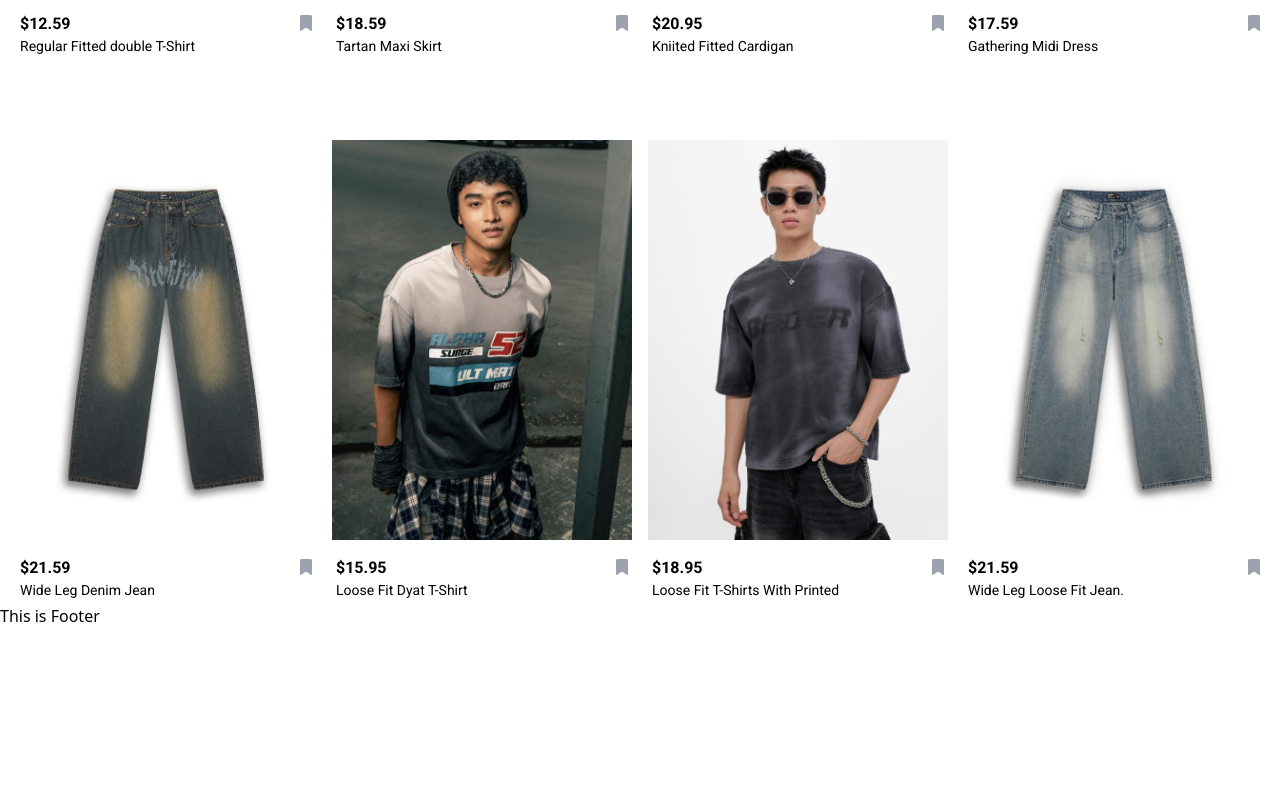
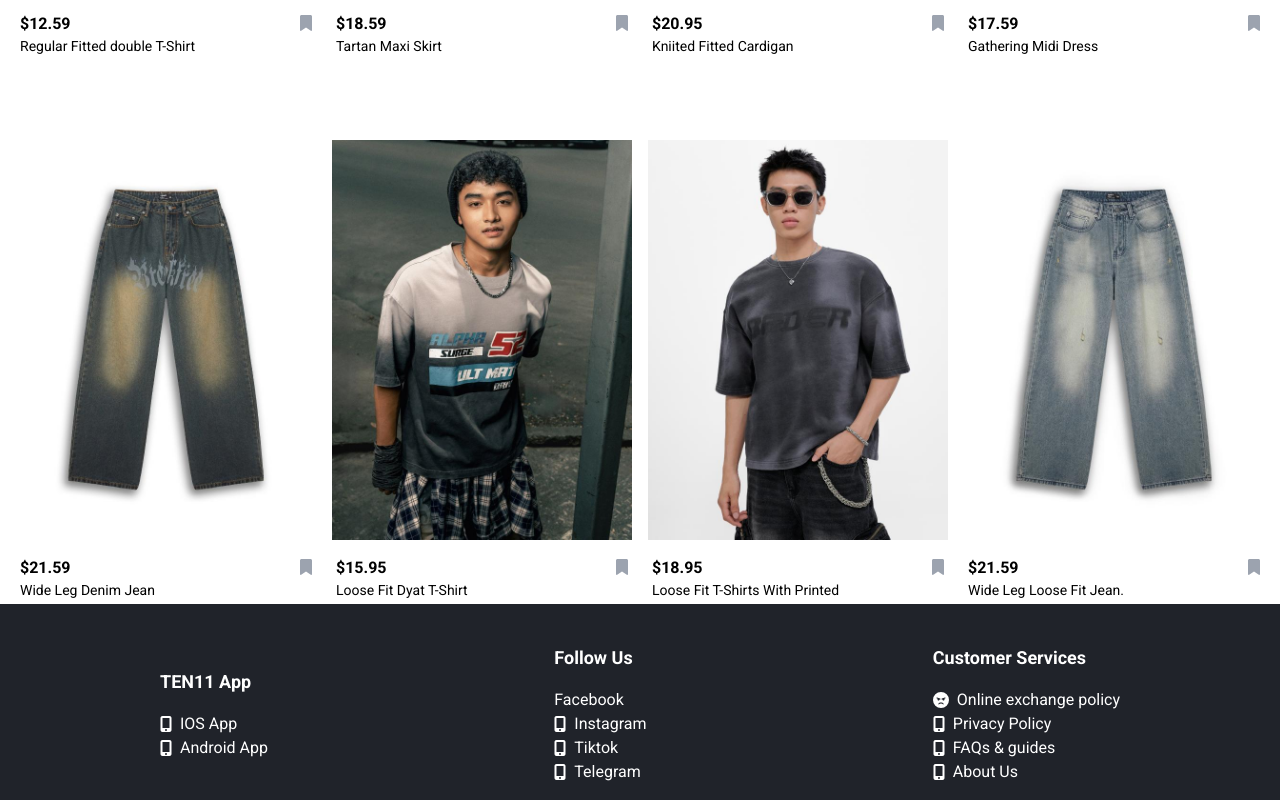
Before and after one commit to UdomHorn/Ten11, a React (Vite) app: page / in a window 1280 px wide. Shown: the part 1879-2679 px from the top of the page. Before the commit the page ends 2507 px from the top, so only its background shows below. Built offline with nearby package versions, Linux system fonts and the light colour scheme; a web font is replaced by a local one.

Commit message:
add footer

```diff
--- a/package.json
+++ b/package.json
@@ -11,6 +11,7 @@
   },
   "dependencies": {
     "@fortawesome/fontawesome-svg-core": "^6.7.2",
+    "@fortawesome/free-brands-svg-icons": "^6.7.2",
     "@fortawesome/free-solid-svg-icons": "^6.7.2",
     "@fortawesome/react-fontawesome": "^0.2.2",
     "react": "^19.0.0",
--- a/src/Component/Footer.jsx
+++ b/src/Component/Footer.jsx
@@ -1,8 +1,65 @@
 import React from 'react'
 
+import { FontAwesomeIcon } from '@fortawesome/react-fontawesome'
+import {faMobileScreenButton, faFaceAngry} from '@fortawesome/free-solid-svg-icons'
+// import {faFacebookF} from '@fortawesome/free-brands-svg-icons'
 const Footer = () => {
   return (
-    <div>This is Footer</div>
+    <div className='w-full bg-footer-0 text-white font-roboto pt-6'>
+      <div className='w-[75%] max-md:w-[94%]  text-white font-roboto flex justify-between items-center m-auto py-4 '>
+      <div className='  '>
+        <div className='text-lg font-bold pb-4'>TEN11 App</div>
+        <div className='flex items-center gap-2'>
+          <FontAwesomeIcon icon={faMobileScreenButton} />
+          <p >IOS App</p>
+        </div>
+        <div className='flex items-center gap-2'>
+          <FontAwesomeIcon icon={faMobileScreenButton} />
+          <p>Android App</p>
+        </div>
+      </div>
+
+      <div className=' '>
+        <div className='text-lg font-bold pb-4'>Follow Us</div>
+        <div className='flex items-center gap-2'>
+        {/* <FontAwesomeIcon icon={faFacebookF} /> */}
+          <p >Facebook</p>
+        </div>
+        <div className='flex items-center gap-2'>
+          <FontAwesomeIcon icon={faMobileScreenButton} />
+          <p>Instagram</p>
+        </div>
+        <div className='flex items-center gap-2'>
+          <FontAwesomeIcon icon={faMobileScreenButton} />
+          <p>Tiktok</p>
+        </div>
+        <div className='flex items-center gap-2'>
+          <FontAwesomeIcon icon={faMobileScreenButton} />
+          <p>Telegram</p>
+        </div>
+      </div>
+
+      <div className=' '>
+        <div className='text-lg font-bold pb-4'>Customer Services</div>
+        <div className='flex items-center gap-2'>
+          <FontAwesomeIcon icon={faFaceAngry} />
+          <p >Online exchange policy</p>
+        </div>
+        <div className='flex items-center gap-2'>
+          <FontAwesomeIcon icon={faMobileScreenButton} />
+          <p>Privacy Policy</p>
+        </div>
+        <div className='flex items-center gap-2'>
+          <FontAwesomeIcon icon={faMobileScreenButton} />
+          <p>FAQs & guides</p>
+        </div>
+        <div className='flex items-center gap-2'>
+          <FontAwesomeIcon icon={faMobileScreenButton} />
+          <p>About Us</p>
+        </div>
+      </div>
+      </div>
+    </div>
   )
 }
 
--- a/tailwind.config.js
+++ b/tailwind.config.js
@@ -8,7 +8,11 @@ export default {
     extend: {
       fontFamily: {
         roboto: ['Roboto', 'sans-serif'],
+
       },
+      backgroundColor:{
+        footer:['rgb(32, 35, 42)'],
+      }
     },
   },
   plugins: [],
```
Also changed, not shown: 1 other file (tests, documents, lock files or other folders).
